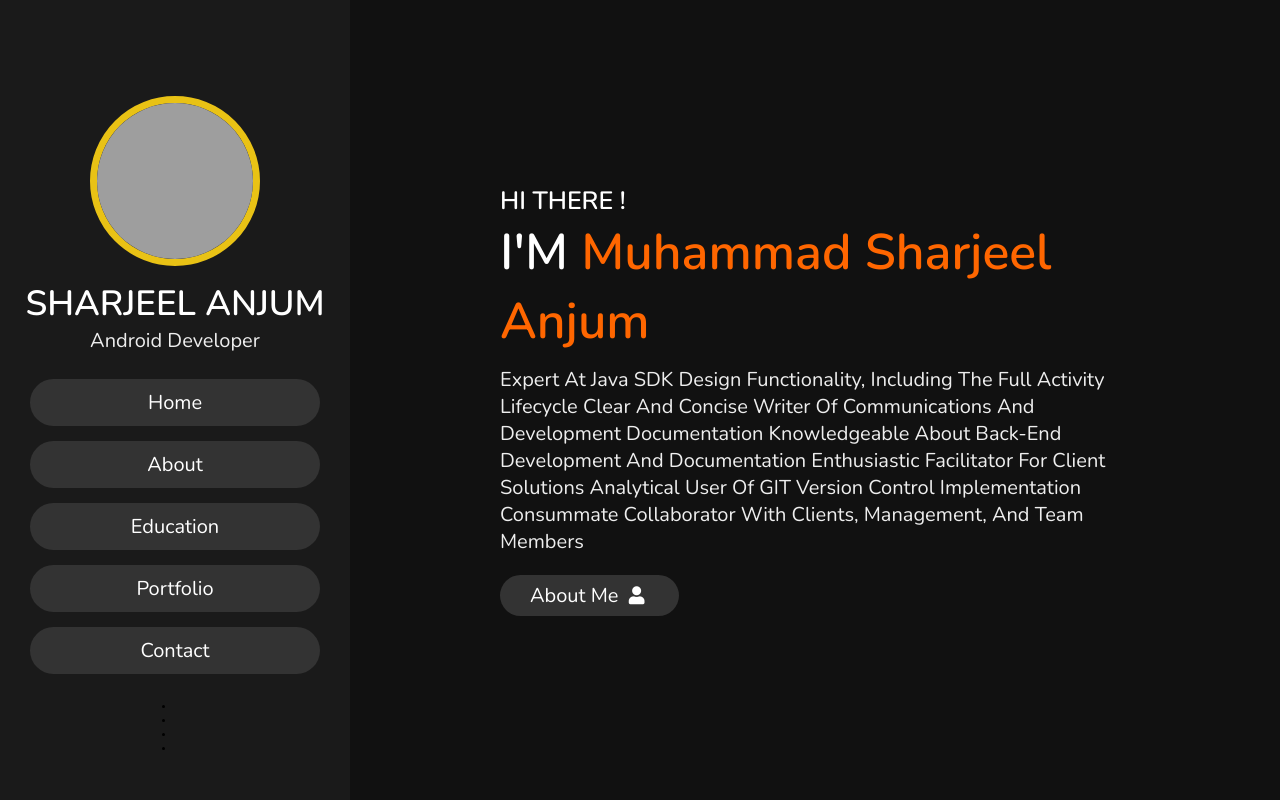
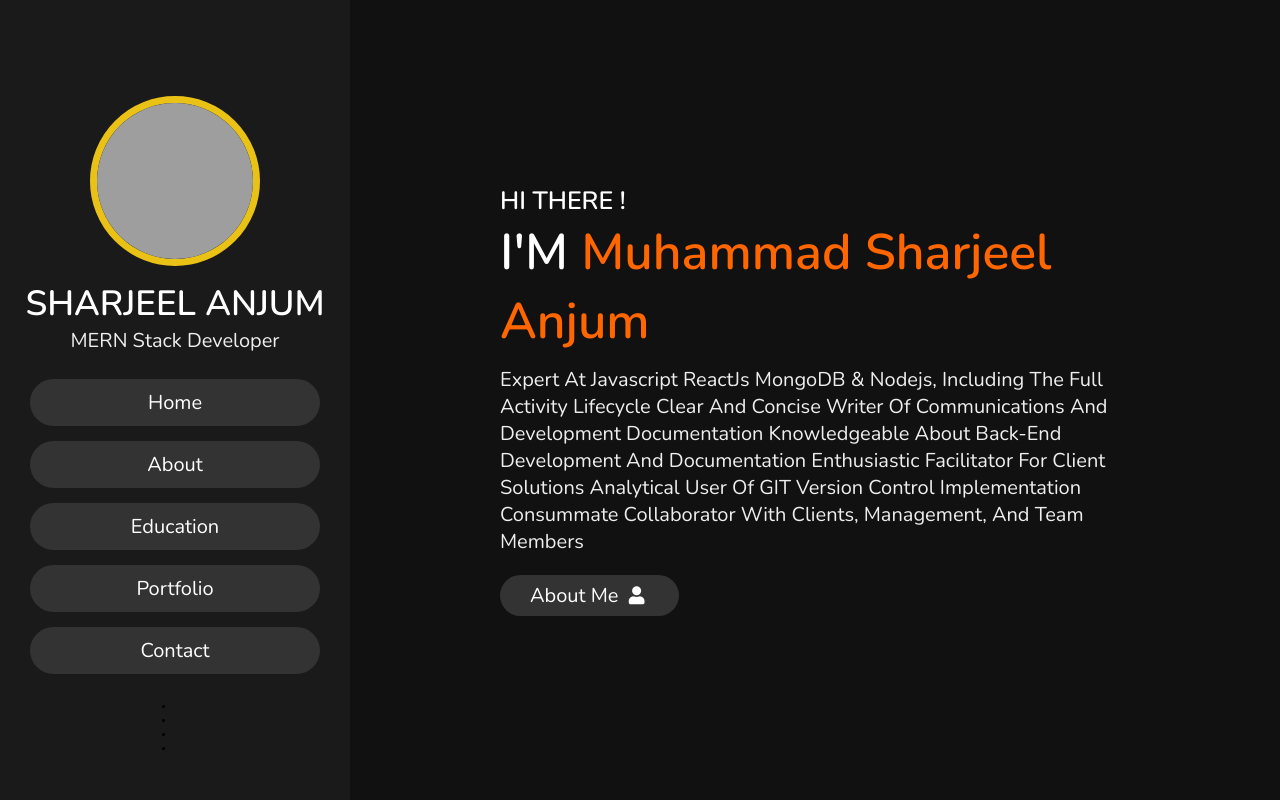
Before and after one commit to sharjeelanjum11/sharjeelanjum.me, a plain HTML site: page index.html in a window 1280 px wide. Shown: the top 800 px of the page. Drawn offline with nearby package versions, Linux system fonts and the light colour scheme; grey boxes are pictures that could not be loaded.

Commit message:
Update index.html

```diff
--- a/index.html
+++ b/index.html
@@ -23,7 +23,7 @@
         margin-top: 50px;
     ">
         <h3 class="name">SHARJEEL ANJUM</h3>
-        <p class="post">Android Developer</p>
+        <p class="post">MERN Stack Developer</p>
     </div>
 
     <nav class="navbar">
@@ -57,7 +57,7 @@
 
     <h3>HI THERE !</h3>
     <h1>I'M <span class="title-word ">Muhammad sharjeel anjum</span></h1>
-    <p>Expert at Java SDK design functionality, including the full activity lifecycle
+    <p>Expert at Javascript ReactJs MongoDB & Nodejs, including the full activity lifecycle
         Clear and concise writer of communications and development documentation
         Knowledgeable about back-end development and documentation
         Enthusiastic facilitator for client solutions
```
